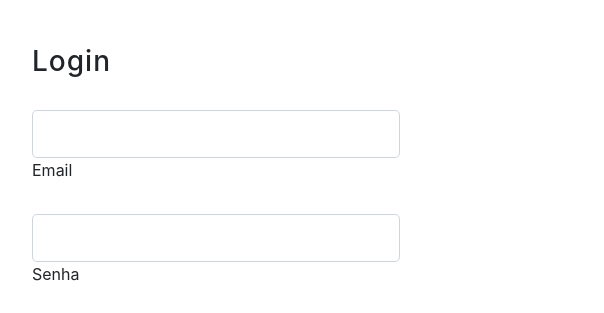
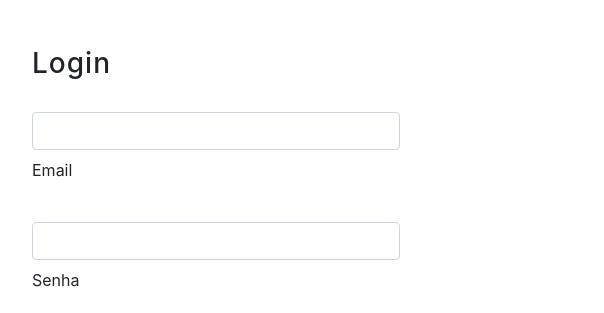
Before and after one commit to Rafael-doctom/login-localStorage, a plain HTML site: page index.html in a window 1280 px wide. Shown: the part 99-412 px from the top of the page, 31-635 px from the left. Drawn offline with nearby package versions, Linux system fonts and the light colour scheme; some icons are missing.

Commit message:
fix: correcting input size

```diff
--- a/index.html
+++ b/index.html
@@ -32,17 +32,18 @@
                             <h3 class="fw-normal mb-3 pb-3" style="letter-spacing: 1px;">Login</h3>
 
                             <div class="form-outline mb-4">
-                                <input type="email" id="email" class="form-control form-control-lg" />
-                                <label class="form-label" for="form2Example18">Email</label>
+                                <input type="email" id="email" class="form-control col-lg-12 col-sm-12" />
+                                <label class="form-label py-2" for="form2Example18">Email</label>
                             </div>
 
-                            <div class="form-outline mb-4">
-                                <input type="password" id="password" class="form-control form-control-lg" />
-                                <label class="form-label" for="form2Example28">Senha</label>
+                            <div class="form-outline mb-2">
+                                <input type="password" id="password" class="form-control col-lg-12 col-sm-12" />
+                                <label class="form-label py-2" for="form2Example28">Senha</label>
                             </div>
 
                             <div class="pt-1 mb-4">
-                                <button class="btn btn-info btn-lg btn-block" type="button" onclick="setUser()">Fazer Login</button>
+                                <button class="btn btn-info btn-lg btn-block" type="button" onclick="setUser()">Fazer
+                                    Login</button>
                             </div>
 
                             <p class="small mb-5 pb-lg-2"><a class="text-muted" href="#!">Esqueceu a senha?</a></p>
```
